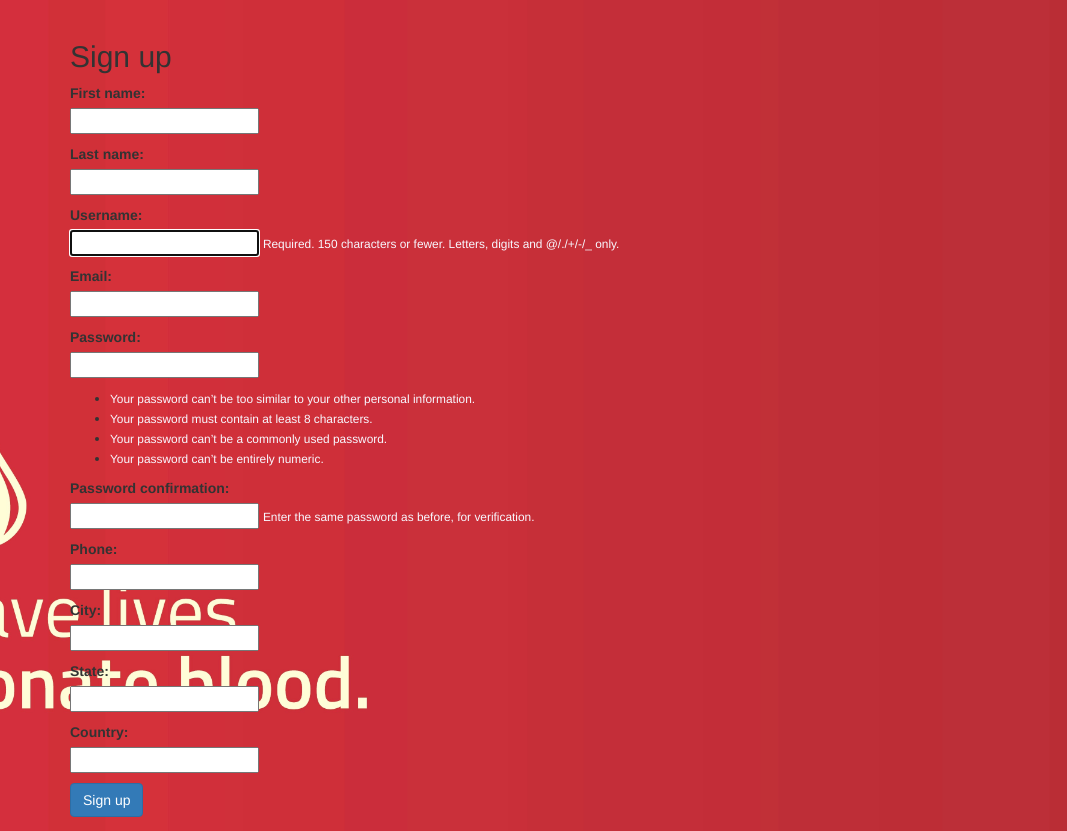
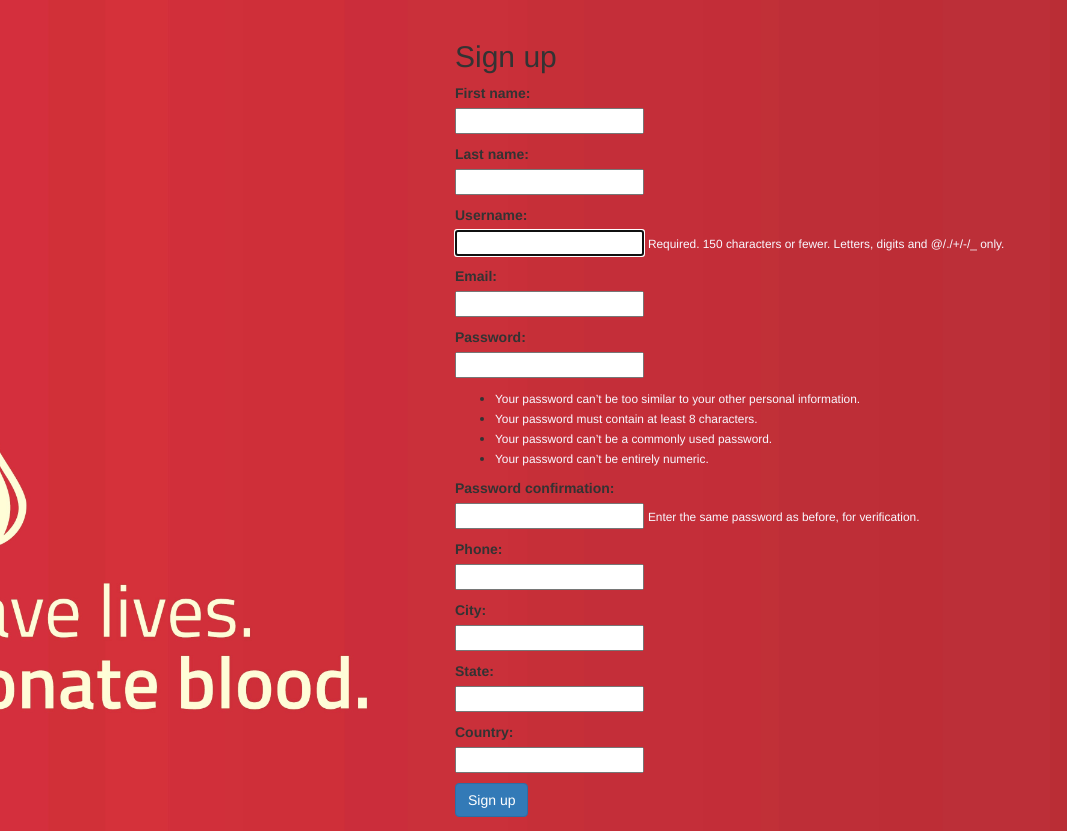
Before and after one commit to viseshrp/Blood_e_Merry, a Django app: page /home/signup/ in a window 1280 px wide; the page is wider, and only the part inside the window is pictured. Shown: the part 72-903 px from the top of that part, without its empty margins (0-1067 px from the left). Run offline with Django 3.2, Linux system fonts and the light colour scheme; some libraries are stand-ins or nearby versions.

Commit message:
Center align some content

```diff
--- a/loginsignup/static/loginsignup/styles.css
+++ b/loginsignup/static/loginsignup/styles.css
@@ -14,3 +14,8 @@ a:link {
 a:visited {
     color: ghostwhite;
 }
+
+#content {
+    width: 400px;
+    margin: 0 auto;
+}
--- a/loginsignup/templates/loginsignup/login.html
+++ b/loginsignup/templates/loginsignup/login.html
@@ -1,6 +1,8 @@
 {% extends 'loginsignup/base.html' %}
 
 {% block content %}
+    <div id="content">
+
         <div class="container">
             <h1>Welcome</h1>
             <p>
@@ -13,4 +15,5 @@
                 <button type="submit" class="btn btn-primary">Login</button>
             </form>
         </div>
+    </div>
 {% endblock %}
--- a/loginsignup/templates/loginsignup/signup.html
+++ b/loginsignup/templates/loginsignup/signup.html
@@ -9,7 +9,7 @@
             <p><strong>{{ error_message }}</strong></p>
         {% endif %}
     </div>
-
+    <div id="content">
     <div class="container">
         <h2>Sign up</h2>
         <form method="post">
@@ -29,4 +29,5 @@
             <button type="submit" class="btn btn-primary">Sign up</button>
         </form>
     </div>
+</div>
 {% endblock %}
```
Lines whose indentation alone changed are shown as unchanged.
